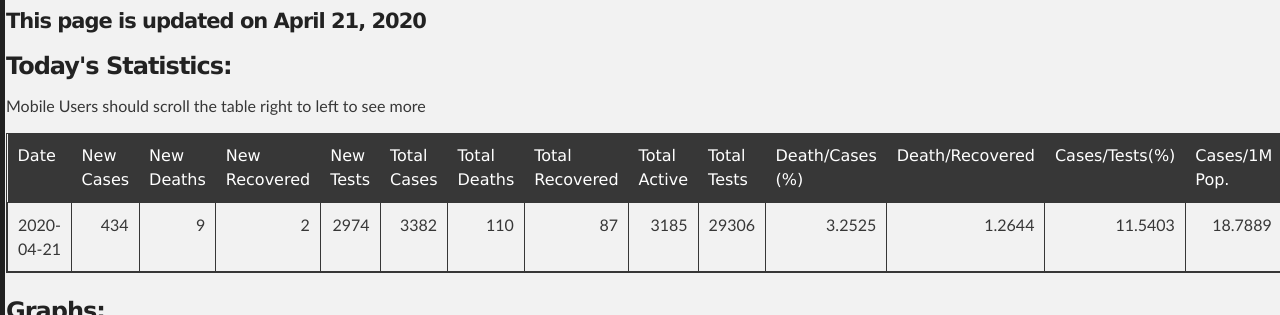
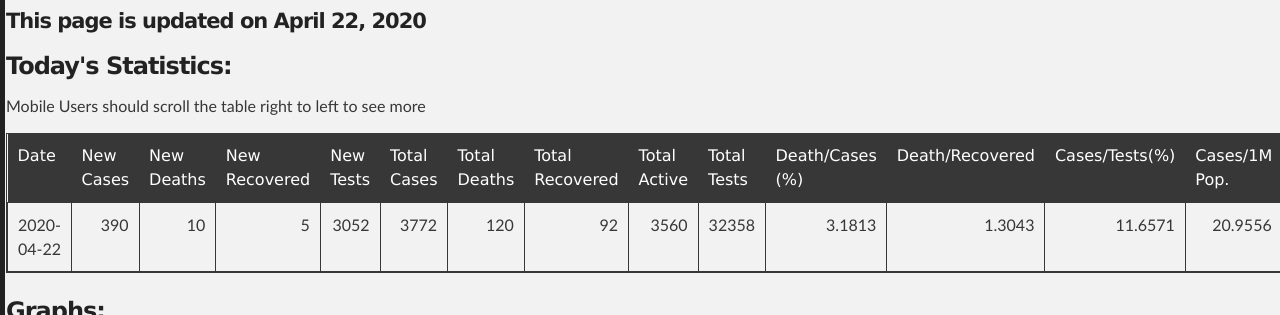
Before and after one commit to promitbasak/covid19bd, a Jekyll site: the page index.html, which Jekyll copies as it is, in a window 1280 px wide and 900 px high, cut to the strip 322-637 px from the top of the window. Built offline with Jekyll 4.4.1, drawn with Linux system fonts in a browser that asks for light colours; some of the changed text lies outside the part shown.

Commit message:
Update index.html

```diff
--- a/index.html
+++ b/index.html
@@ -45,7 +45,7 @@
         <h2 id="covid-19-in-bangladesh">Covid-19 in Bangladesh</h2>
 
 
-    <h4 id="this-page-is-updated-on-april-21-2020">This page is updated on <strong>April 21, 2020</strong></h4>
+    <h4 id="this-page-is-updated-on-april-22-2020">This page is updated on <strong>April 22, 2020</strong></h4>
     <h3> Today's Statistics:</h3>
         <p> Mobile Users should scroll the table right to left to see more</p>
     <table class="table table-bordered table-hover table-condensed">
@@ -66,21 +66,21 @@
 <th title="Field #15">Deaths/1M Pop.</th>
 </tr></thead>
 <tbody><tr>
-<td>2020-04-21</td>
-<td align="right">434</td>
-<td align="right">9</td>
-<td align="right">2</td>
-<td align="right">2974</td>
-<td align="right">3382</td>
-<td align="right">110</td>
-<td align="right">87</td>
-<td align="right">3185</td>
-<td align="right">29306</td>
-<td align="right">3.2525</td>
-<td align="right">1.2644</td>
-<td align="right">11.5403</td>
-<td align="right">18.7889</td>
-<td align="right">0.6111</td>
+<td>2020-04-22</td>
+<td align="right">390</td>
+<td align="right">10</td>
+<td align="right">5</td>
+<td align="right">3052</td>
+<td align="right">3772</td>
+<td align="right">120</td>
+<td align="right">92</td>
+<td align="right">3560</td>
+<td align="right">32358</td>
+<td align="right">3.1813</td>
+<td align="right">1.3043</td>
+<td align="right">11.6571</td>
+<td align="right">20.9556</td>
+<td align="right">0.6667</td>
 </tr>
 </tbody>
   </table>
@@ -88,28 +88,28 @@
         <h3>Graphs:</h3>
         <div class="photo-album">
       <div>
-        <img src="https://raw.githubusercontent.com/promitbasak/Covid-19_bd_extended/master/assests/2020-04-21/Figure_1.png">
+        <img src="https://raw.githubusercontent.com/promitbasak/Covid-19_bd_extended/master/assests/2020-04-22/Figure_1.png">
         <h5>Overall Condition</h5>
       </div>
 
       <div>
-        <img src="https://raw.githubusercontent.com/promitbasak/Covid-19_bd_extended/master/assests/2020-04-21/Figure_2.png">
+        <img src="https://raw.githubusercontent.com/promitbasak/Covid-19_bd_extended/master/assests/2020-04-22/Figure_2.png">
         <h5>Total Cases</h5>
       </div>
       <div>
-        <img src="https://raw.githubusercontent.com/promitbasak/Covid-19_bd_extended/master/assests/2020-04-21/Figure_8.png">
+        <img src="https://raw.githubusercontent.com/promitbasak/Covid-19_bd_extended/master/assests/2020-04-22/Figure_8.png">
         <h5>Total Deaths</h5>
       </div>
       <div>
-        <img src="https://raw.githubusercontent.com/promitbasak/Covid-19_bd_extended/master/assests/2020-04-21/Figure_22.png">
+        <img src="https://raw.githubusercontent.com/promitbasak/Covid-19_bd_extended/master/assests/2020-04-22/Figure_22.png">
         <h5>District-wise Corona Map</h5>
       </div>
       <div>
-        <img src="https://raw.githubusercontent.com/promitbasak/Covid-19_bd_extended/master/assests/2020-04-21/Figure_20.png">
+        <img src="https://raw.githubusercontent.com/promitbasak/Covid-19_bd_extended/master/assests/2020-04-22/Figure_20.png">
         <h5>BD vs USA: Cases</h5>
       </div>
       <div>
-        <img src="https://raw.githubusercontent.com/promitbasak/Covid-19_bd_extended/master/assests/2020-04-21/Figure_21.png">
+        <img src="https://raw.githubusercontent.com/promitbasak/Covid-19_bd_extended/master/assests/2020-04-22/Figure_21.png">
         <h5>BD vs USA: Deaths</h5>
       </div>
     </div>
@@ -124,10 +124,6 @@
 <th title="Field #2">Total</th>
 </tr></thead>
 <tbody><tr>
-<td>B. Baria</td>
-<td align="right">11</td>
-</tr>
-<tr>
 <td>Bagerhat</td>
 <td align="right">2</td>
 </tr>
@@ -148,12 +144,20 @@
 <td align="right">0</td>
 </tr>
 <tr>
-<td>Bogra</td>
+<td>Bogura</td>
 <td align="right">1</td>
+</tr>
+<tr>
+<td>Brahamanbaria</td>
+<td align="right">11</td>
 </tr>
 <tr>
 <td>Chandpur</td>
 <td align="right">10</td>
+</tr>
+<tr>
+<td>Chapainawabganj</td>
+<td align="right">0</td>
 </tr>
 <tr>
 <td>Chattogram</td>
@@ -164,7 +168,7 @@
 <td align="right">1</td>
 </tr>
 <tr>
-<td>Cox&#39;s bazar</td>
+<td>Cox&#39;s Bazar</td>
 <td align="right">1</td>
 </tr>
 <tr>
@@ -264,15 +268,15 @@
 <td align="right">7</td>
 </tr>
 <tr>
+<td>Maulvibazar</td>
+<td align="right">2</td>
+</tr>
+<tr>
 <td>Meherpur</td>
 <td align="right">0</td>
 </tr>
 <tr>
-<td>Moulovi Bazar</td>
-<td align="right">2</td>
-</tr>
-<tr>
-<td>Munshigonj</td>
+<td>Munshiganj</td>
 <td align="right">33</td>
 </tr>
 <tr>
@@ -300,11 +304,7 @@
 <td align="right">0</td>
 </tr>
 <tr>
-<td>Nawabganj</td>
-<td align="right">0</td>
-</tr>
-<tr>
-<td>Netrokona</td>
+<td>Netrakona</td>
 <td align="right">14</td>
 </tr>
 <tr>
@@ -320,16 +320,16 @@
 <td align="right">2</td>
 </tr>
 <tr>
-<td>Panchagar</td>
+<td>Panchagarh</td>
 <td align="right">1</td>
+</tr>
+<tr>
+<td>Patuakhali</td>
+<td align="right">2</td>
 </tr>
 <tr>
 <td>Pirojpur</td>
 <td align="right">5</td>
-</tr>
-<tr>
-<td>Potuakhali</td>
-<td align="right">2</td>
 </tr>
 <tr>
 <td>Rajbari</td>
@@ -1168,6 +1168,23 @@
 <td align="right">18.7889</td>
 <td align="right">0.6111</td>
 </tr>
+  <tr>
+<td>2020-04-22</td>
+<td align="right">390</td>
+<td align="right">10</td>
+<td align="right">5</td>
+<td align="right">3052</td>
+<td align="right">3772</td>
+<td align="right">120</td>
+<td align="right">92</td>
+<td align="right">3560</td>
+<td align="right">32358</td>
+<td align="right">3.1813</td>
+<td align="right">1.3043</td>
+<td align="right">11.6571</td>
+<td align="right">20.9556</td>
+<td align="right">0.6667</td>
+</tr>
 </tbody></table>
         <p></p>
         <p> Data Sources: Self created dataset which can be found at <a href="https://github.com/promitbasak/Covid-19_bd_extended">this repository</a>. This dataset uses govt issued press releases from <a href="https://corona.gov.bd/press-release">Here</a>, <a href="https://iedcr.gov.bd/">Here</a> and <a href="https://iedcr.gov.bd/website/index.php/component/content/article/11-others/227-pressrelease">Here</a>.</p>
```
Also changed, not shown: other parts of index.html (+5 -5 lines).
